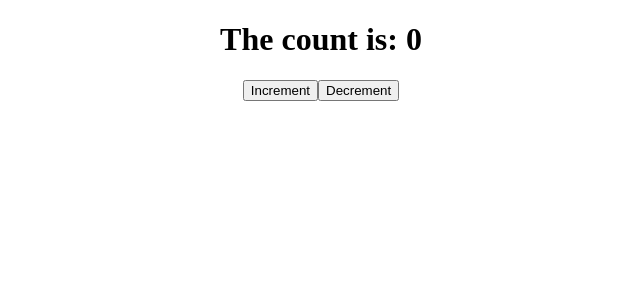
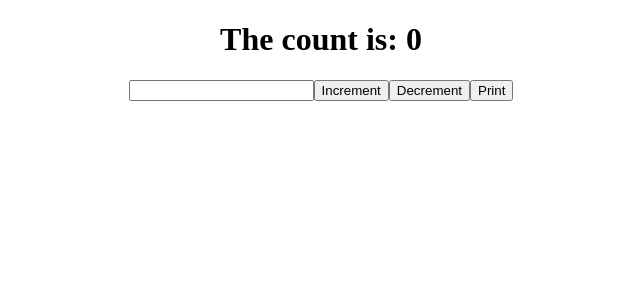
Before and after one commit to Cristian-Nass/chat-rooms-react-redux, a React (Create React App) app: page / in a window 1280 px wide. Shown: the top 300 px of the page, without its empty margins (319-959 px from the left). Built offline with nearby package versions, Linux system fonts and the light colour scheme.

Commit message:
implemented input tag

```diff
--- a/src/App.tsx
+++ b/src/App.tsx
@@ -1,19 +1,21 @@
-import React from 'react';
-import { useDispatch, useSelector } from "react-redux";
+import React, {useState} from 'react';
+import {useDispatch, useSelector} from "react-redux";
 import {increment, decrement} from "./store/store";
-
 import './App.css';
 
 function App() {
 
   // @ts-ignore
   const count = useSelector(state => state.counter);
+  const [context, setContext] = useState('');
   const dispatch = useDispatch();
   return (
     <div className="App">
       <h1> The count is: {count}</h1>
+      <input type="text" onChange={(e) => setContext(e.target.value)}></input>
       <button onClick={() => dispatch(increment())}> Increment </button>
       <button onClick={() => dispatch(decrement())}> Decrement </button>
+      <button onClick={() => console.log(context)}> Print </button>
     </div>
   );
 }
--- a/src/store/store.ts
+++ b/src/store/store.ts
@@ -1,4 +1,10 @@
 import { createSlice } from "@reduxjs/toolkit";
+
+
+interface ChatModel {
+  time: string;
+  context: string;
+}
 
 const counterSlice = createSlice({
   name: "counter",
```
